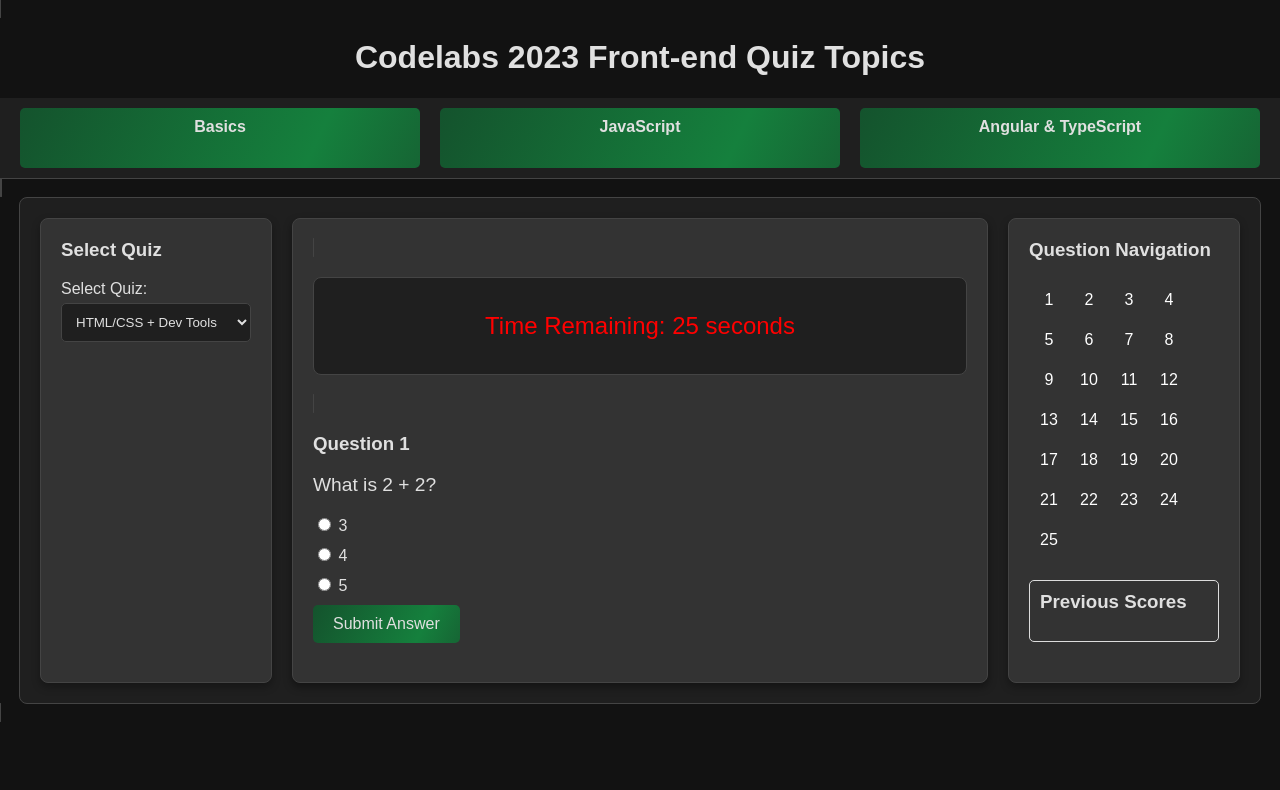
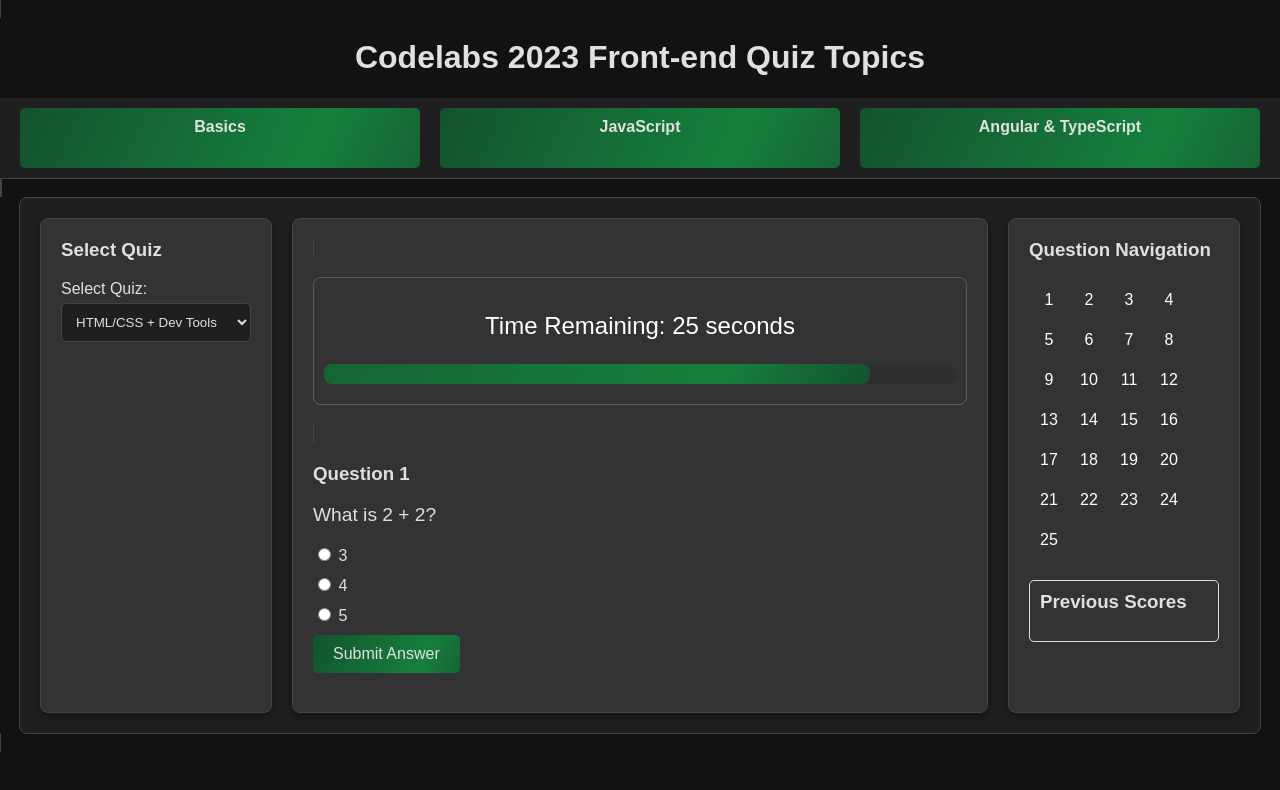
Before and after one commit to Norbok7/cf-practice-l1, an Angular app in the folder lesson1/: page /cf-practice-l1/ in a window 1280 px wide. Shown: the top 790 px of the page. Built offline with nearby package versions, Linux system fonts and the light colour scheme.

Commit message:
update feature progress bar

```diff
--- a/lesson1/src/app/lesson-timer/lesson-timer.component.css
+++ b/lesson1/src/app/lesson-timer/lesson-timer.component.css
@@ -1,11 +1,25 @@
-/* Dark theme for timer component */
 .timer {
   font-size: 1.5em;
-  color: #ff0000;
+  color: #fff;
   text-align: center;
   margin: 20px 0;
-  background-color: var(--primary-color);
   padding: 10px;
   border-radius: 8px;
-  border: 1px solid var(--border-color);
+  background: none;
+  border: 1px solid #ffffff33;
 }
+
+.progress-bar {
+  background-color: rgba(0, 0, 0, 0.1); /* Lighter background for the progress bar */
+  border-radius: 8px;
+  height: 20px;
+  margin-bottom: 10px;
+  position: relative;
+  width: 100%;
+}
+
+.progress {
+  height: 100%;
+  border-radius: 8px;
+  transition: width 1s linear;
+}
--- a/lesson1/src/app/lesson-timer/lesson-timer.component.html
+++ b/lesson1/src/app/lesson-timer/lesson-timer.component.html
@@ -1,3 +1,9 @@
 <div class="timer">
   <p>Time Remaining: {{ timeRemaining }} seconds</p>
+  <div class="progress-bar">
+    <div
+      class="progress"
+      [ngStyle]="{'width': (timeRemaining / timeLimit * 100) + '%', 'background': getProgressBarBackground()}">
+    </div>
+  </div>
 </div>
--- a/lesson1/src/app/lesson-timer/lesson-timer.component.ts
+++ b/lesson1/src/app/lesson-timer/lesson-timer.component.ts
@@ -1,10 +1,11 @@
+import { CommonModule } from '@angular/common';
 import { Component, Input, OnDestroy, OnInit, Output, EventEmitter } from '@angular/core';
 import { Subscription, interval } from 'rxjs';
 
 @Component({
   selector: 'app-lesson-timer',
   standalone: true,
-  imports: [],
+  imports: [CommonModule],
   templateUrl: './lesson-timer.component.html',
   styleUrl: './lesson-timer.component.css'
 })
@@ -42,4 +43,10 @@
       this.timerSubscription.unsubscribe();
     }
   }
+
+  getProgressBarBackground(): string {
+    return this.timeRemaining <= 10
+      ? 'linear-gradient(115deg, #ff0000, #ff5e5e 73%, #ff0000)' // Red gradient
+      : 'linear-gradient(115deg, #166534, #15803d 73%, #14532d)'; // Original gradient
+  }
 }
```
